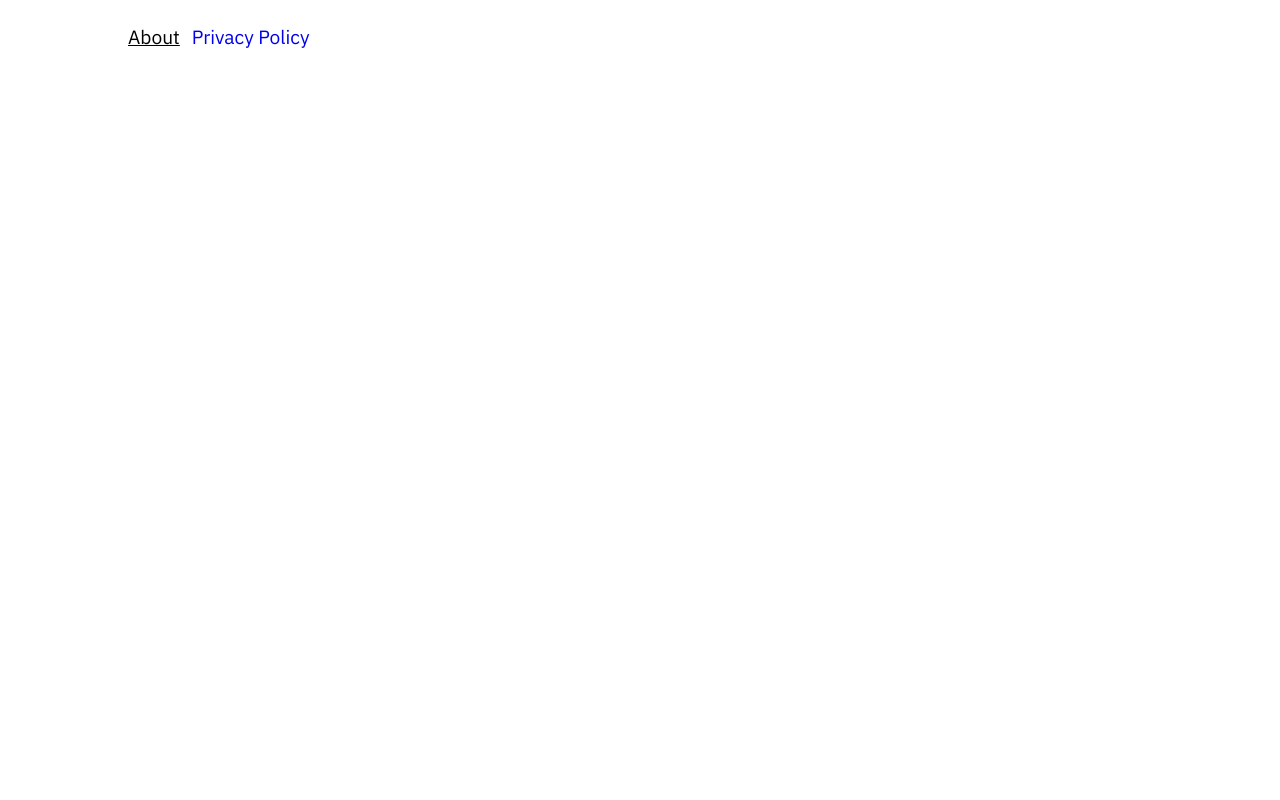
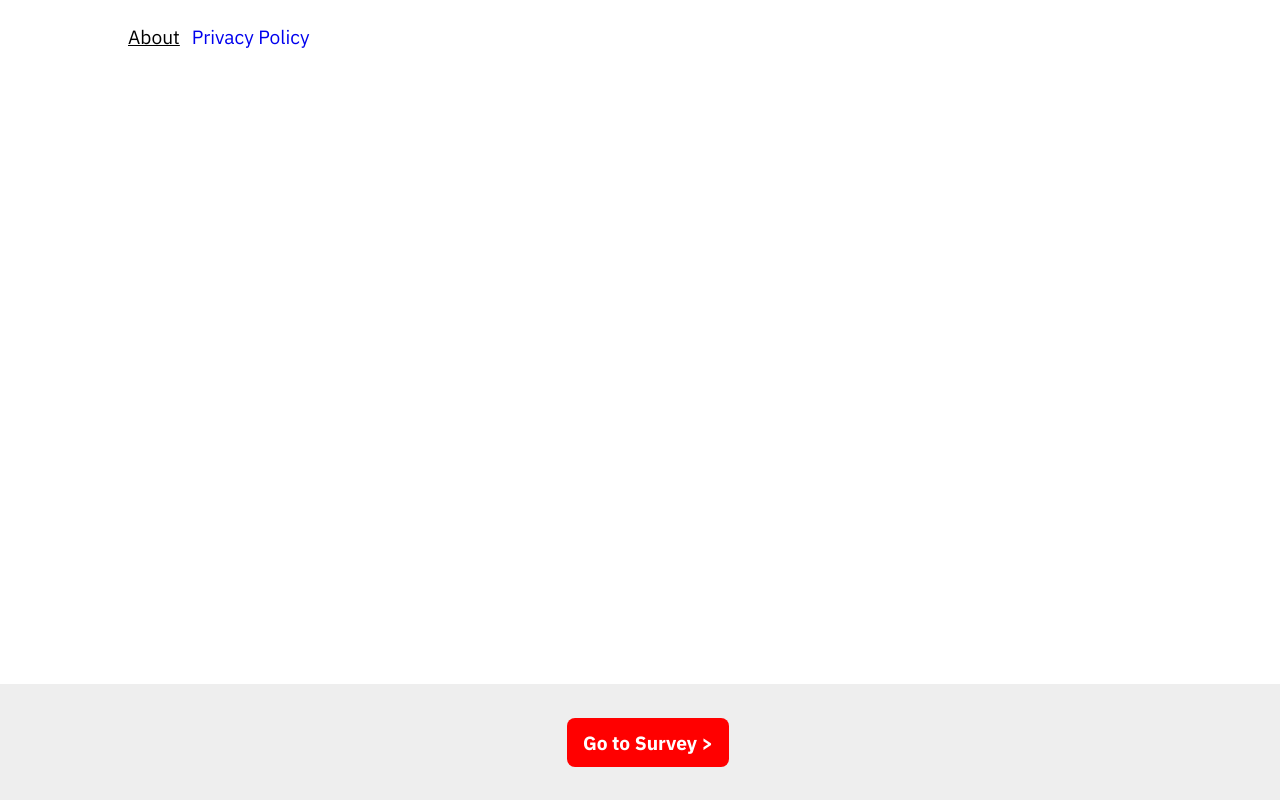
Before and after one commit to ercexpo/ResearchTube, a plain HTML site: page index.html in a window 1280 px wide. Drawn offline with Linux system fonts and the light colour scheme; no server answers.

Commit message:
added go to button

```diff
--- a/index.html
+++ b/index.html
@@ -20,7 +20,13 @@
                 <li><a href="https://ercexpo.github.io/ResearchTube/privacy-policy">Privacy Policy</a></li>
             </ul>
         </nav>
+
         <div id="render"></div>
+
+        <div class="survey-btn">
+            <a id="goto" href="#">Go to Survey ></a>
+        </div>
+
         <script>
             const readmeUrl = 'https://raw.githubusercontent.com/ercexpo/youtube-news/main/README.md';
             render(readmeUrl, document.getElementById('render'));
--- a/render.js
+++ b/render.js
@@ -11,3 +11,11 @@ async function render(readmeUrl, elem) {
         elem.innerHTML = await htmlReq.text();
     }
 }
+
+window.onload = function () {
+    const params = new URLSearchParams(document.location.search);
+    const userId = params.get("userId");
+
+    const el = document.getElementById("goto");
+    el.setAttribute('href', "https://american.co1.qualtrics.com/jfe/form/SV_3y26s2Lmaqyoxx4?rt_id=" + userId);
+};
--- a/stylesheet.css
+++ b/stylesheet.css
@@ -5,6 +5,7 @@ body {
     margin: 24px auto;
     font-size: 1.2em;
     font-family: 'IBM Plex Sans', sans-serif;
+    margin-bottom: 150px;
 }
 
 code, pre {
@@ -69,3 +70,32 @@ nav ul li.current > a {
     color: black;
     text-decoration: underline;
 }
+
+.survey-btn {
+    position: fixed;
+    bottom: 0;
+    left: 0;
+    width: 100%;
+    background: #eee;
+    padding: 8px;
+    text-align: center;
+    height: 100px;
+    display: flex;
+    align-items: center;
+    justify-content: center;
+}
+
+.survey-btn a {
+    padding: 12px 16px;
+    background: #ff0000;
+    color: white;
+    font-weight: bold;
+    border-radius: 8px;
+    text-decoration: none;
+}
+
+
+.survey-btn a:hover {
+    background: #ff5555;
+    text-decoration: underline;
+}
```
